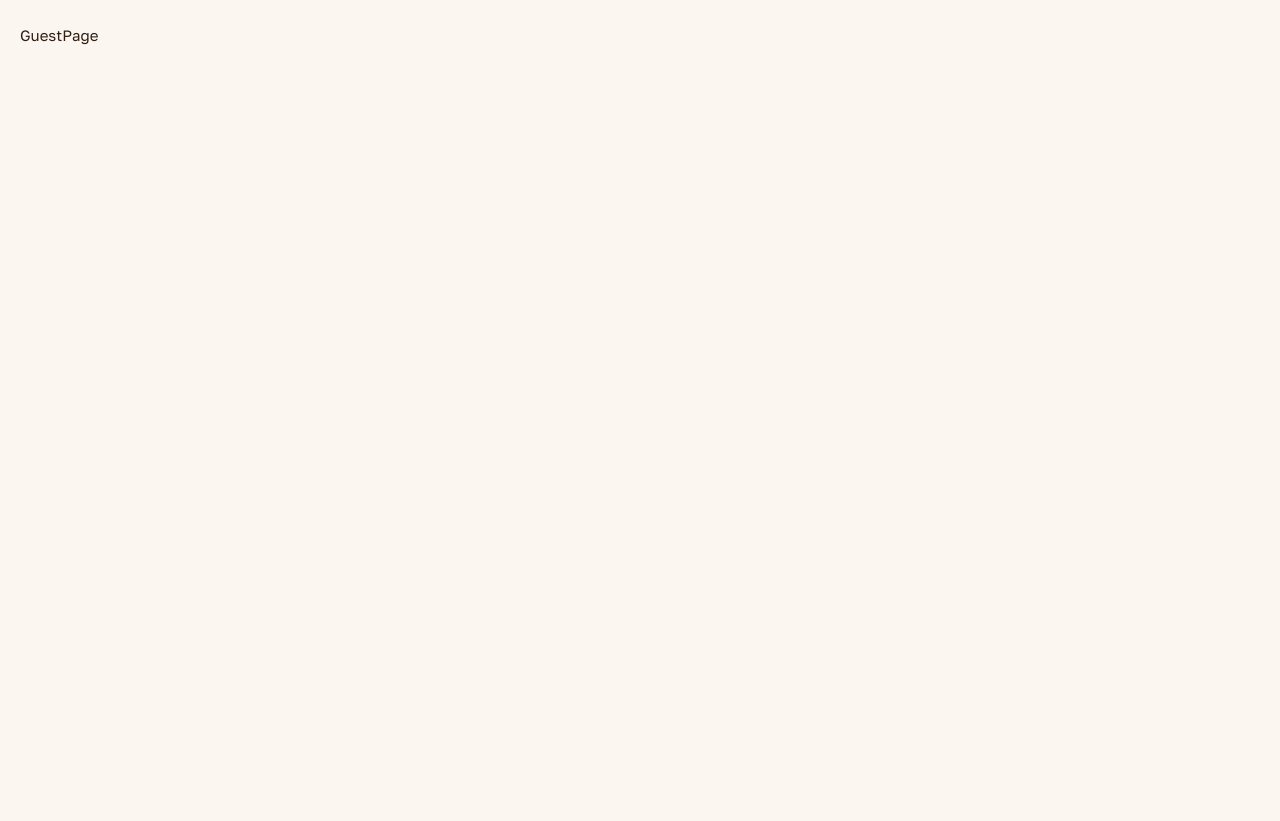
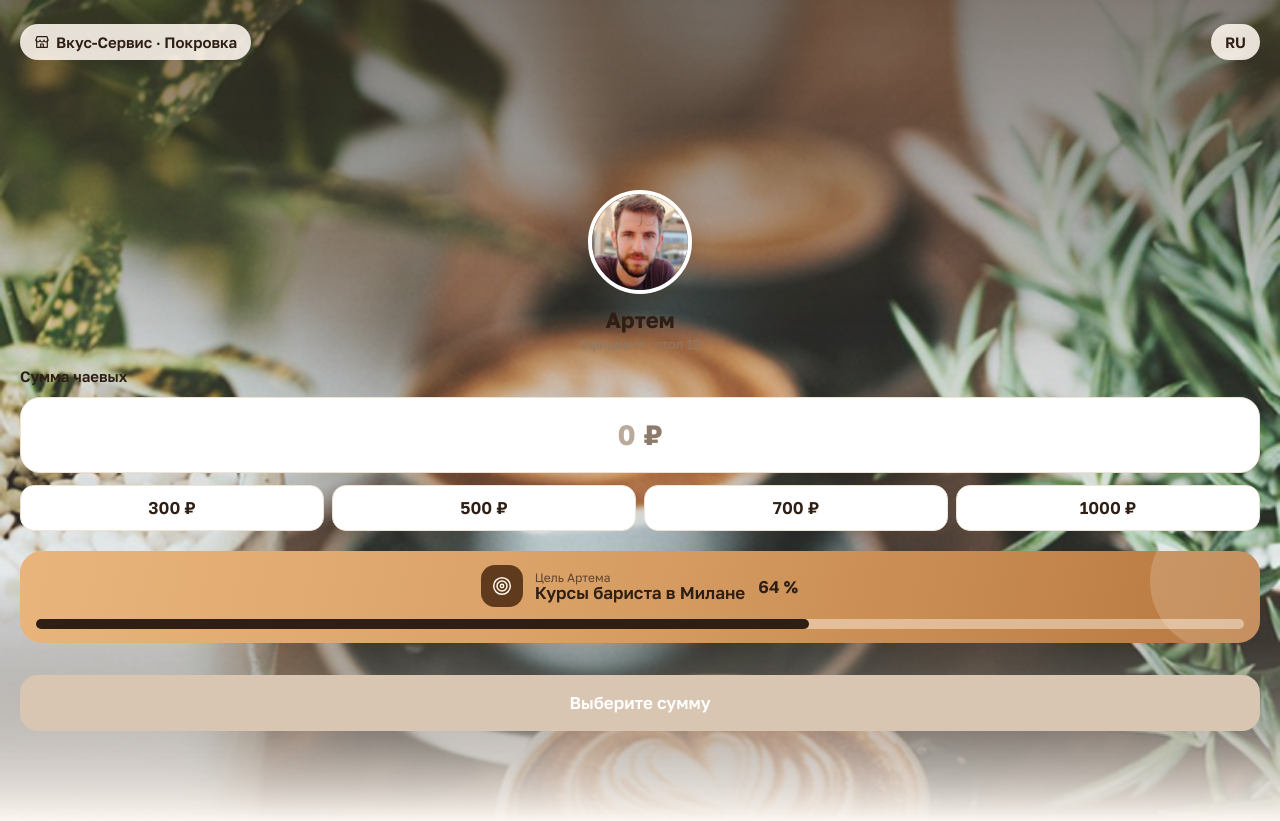
Before and after one commit to olejii/merci-frontend, a React (Vite) app: page /tip/1 in a window 1280 px wide. Before the commit the page ends 800 px from the top, so only its background shows below. Built offline with nearby package versions, Linux system fonts and the light colour scheme.

Commit message:
feat: Button component, WaitersGoal component fix: GuestPage

```diff
--- /dev/null
+++ b/src/assets/icons/index.ts
@@ -0,0 +1,3 @@
+export { default as GoalIcon } from './goal-icon.svg?react';
+export { default as GoalOverlay } from './goal-overlay.svg?react';
+export { default as ShopIcon } from './shop-icon.svg?react';
--- /dev/null
+++ b/src/components/Button/Button.css
@@ -0,0 +1,39 @@
+button.button {
+  width: 100%;
+  height: 56px;
+  background: var(--color-primary);
+  color: #FFF6EC;
+  font: var(--text-h3);
+  border-radius: 18px;
+  display: flex;
+  align-items: center;
+  justify-content: center;
+  cursor: default;
+  border: none;
+  outline: none;
+  padding: 0;
+
+  transition: all 0.3s ease;
+  &:active {
+    scale: .95
+  }
+}
+
+button.button.secondary {
+  background: #F3E7D9;
+  color: #7A4A22;
+}
+
+button.button.outline {
+  background: none;
+  color: #7A4A22;
+}
+
+button.button.disabled {
+  background: #D8C6B2;
+  color: #fff;
+
+  &:active {
+    scale: 1
+  }
+}
--- /dev/null
+++ b/src/components/Button/Button.tsx
@@ -0,0 +1,24 @@
+import React from 'react';
+import './Button.css';
+
+type ButtonProps = {
+  children: React.ReactNode;
+  type?: 'primary' | 'secondary' | 'outline';
+  className?: string;
+  onClick?: () => void;
+  disabled?: boolean;
+};
+
+const Button: React.FC<ButtonProps> = ({ children, type, className, onClick, disabled }) => {
+  const buttonType = type || 'primary';
+  return (
+    <button
+      onClick={!disabled ? onClick : undefined}
+      className={`button ${buttonType} ${className} ${disabled ? 'disabled' : ''}`}
+    >
+      {children}
+    </button>
+  );
+};
+
+export { Button };
--- /dev/null
+++ b/src/components/Button/index.ts
@@ -0,0 +1 @@
+export { Button } from './Button.tsx';
--- /dev/null
+++ b/src/components/WaitersGoal/WaitersGoal.css
@@ -0,0 +1,85 @@
+.waiters-goal {
+    background: linear-gradient(104.73deg, #E9B57C 0%, #D9A066 45%, #B8783F 100%);
+    border-radius: 22px;
+
+    display: flex;
+    flex-direction: column;
+    justify-content: center;
+    align-items: center;
+    gap: 12px;
+
+    padding: 14px 16px;
+    position: relative;
+    z-index: 1;
+    overflow: hidden;
+}
+
+.goal-overlay {
+    position: absolute;
+    right: 0;
+    z-index: 0;
+}
+
+.goal-info {
+    z-index: 2;
+    display: flex;
+    gap: 12px;
+    align-items: center;
+
+    & > * {
+        flex-shrink: 0;
+    }
+}
+
+.goal-icon {
+    background: rgba(78, 44, 18, 0.88);
+    border-radius: 14px;
+    width: 42px;
+    height: 42px;
+    display: flex;
+    justify-content: center;
+    align-items: center;
+}
+
+.goal-body {
+    display: flex;
+    flex-direction: column;
+    justify-content: center;
+    align-items: start;
+}
+
+.goal-body__name {
+    font-size: 12px;
+    line-height: 13px;
+    font-weight: 400;
+    color: rgba(46, 30, 20, 0.7)
+}
+
+.goal-body__goal, .goal-percentage {
+    font-size: 17px;
+    line-height: 18px;
+    font-weight: 600;
+    color: rgba(46, 30, 20, 1)
+}
+
+.goal-percentage {
+   line-height: normal !important;
+    width: 42px;
+    height: 42px;
+    display: flex;
+    justify-content: center;
+    align-items: center;
+}
+
+.progress {
+    height: 10px;
+    width: 100%;
+    background: rgba(255, 246, 236, 0.45);
+    border-radius: 9px;
+}
+
+.progress-bar {
+    background: #2E1E14;
+    height: 10px;
+    border-radius: 9px;
+}
--- /dev/null
+++ b/src/components/WaitersGoal/WaitersGoal.tsx
@@ -0,0 +1,33 @@
+import './WaitersGoal.css';
+import { GoalIcon, GoalOverlay } from 'src/assets/icons';
+
+type WaitersGoalProps = {
+  name: string;
+  goal: string;
+  sum: number;
+  need: number;
+  expanded: boolean;
+};
+
+const WaitersGoal = ({ name, goal, sum, expanded, need }: WaitersGoalProps) => {
+  return (
+    <div className={`waiters-goal ${expanded ? 'expanded' : ''}`}>
+      <GoalOverlay className={'goal-overlay'} />
+      <div className={'goal-info'}>
+        <div className={'goal-icon'}>
+          <GoalIcon />
+        </div>
+        <div className={'goal-body'}>
+          <span className={'goal-body__name'}>Цель {name}</span>
+          <span className={'goal-body__goal'}>{goal}</span>
+        </div>
+        <div className={'goal-percentage'}>{(sum / need) * 100} %</div>
+      </div>
+      <div className={'progress'}>
+        <div className={'progress-bar'} style={{ width: `calc(${(sum / need) * 100}%)` }} />
+      </div>
+    </div>
+  );
+};
+
+export default WaitersGoal;
--- /dev/null
+++ b/src/components/WaitersGoal/index.ts
@@ -0,0 +1 @@
+export { default as WaitersGoal } from './WaitersGoal';
--- /dev/null
+++ b/src/components/index.ts
@@ -0,0 +1,2 @@
+export * from './Button';
+export * from './WaitersGoal';
--- /dev/null
+++ b/src/pages/guest/GuestPage.css
@@ -0,0 +1,157 @@
+.background-img {
+    margin: 0;
+    padding: 0;
+    position: absolute;
+    top: 0;
+    left: 0;
+    width: 100%;
+    object-fit: cover;
+    z-index: -1;
+}
+
+.guest-header {
+    display: flex;
+    justify-content: space-between;
+    align-items: center;
+}
+
+.guest-title {
+    display: flex;
+    align-items: center;
+    justify-content: center;
+    gap: 6px;
+
+    height: 36px;
+    border-radius: 999px;
+
+    background: rgba(255, 248, 240, 0.88);
+    color: var(--text-color);
+    font: var(--text-body);
+    font-weight: 600;
+
+    padding: 0 14px;
+}
+
+.waiter-info {
+    display: flex;
+    flex-direction: column;
+    align-items: center;
+    justify-content: center;
+
+    padding: 130px 28px 12px 28px;
+
+    & > img {
+        width: 104px;
+        height: 104px;
+
+        box-shadow: 0 12px 28px -12px rgba(70, 40, 15, 0.5);
+        border: 4px solid #fff;
+        border-radius: 50%;
+
+        margin-bottom: 12px;
+    }
+}
+
+.waiter-info__name {
+    font: var(--text-h2);
+}
+
+.waiter-info__desc {
+    font: var(--text-small);
+    color: #8C7A6B
+}
+
+.tips-header {
+    font: var(--text-body);
+    font-weight: 600
+}
+
+.tips {
+    display: flex;
+    flex-direction: column;
+
+    gap: 10px;
+}
+
+.tips-input-wrapper {
+    display: grid;
+    place-items: center;
+    width: 100%;
+    height: 76px;
+    padding: 0 16px;
+
+    background: #FFFFFF;
+    border: 1px solid #EFE3D5;
+    border-radius: 20px;
+    cursor: text;
+}
+
+.tips-input__value {
+    display: inline-flex;
+    align-items: center;
+    justify-content: center;
+    gap: 8px;
+    max-width: 100%;
+}
+
+.tips-input {
+    min-width: 0;
+    flex: 0 0 auto;
+    width: auto;
+    max-width: 100%;
+    padding: 0;
+    border: 0;
+    outline: none;
+    background: transparent;
+    color: var(--text-color);
+    font: var(--text-h1);
+    text-align: center;
+    caret-color: var(--color-primary);
+}
+
+.tips-input::placeholder {
+    color: #B9AA9C;
+    opacity: 1;
+}
+
+.tips-input__currency {
+    flex: 0 0 auto;
+    color: #8C7A6B;
+    font: var(--text-h1);
+    user-select: none;
+}
+
+.suggested-tips {
+    display: flex;
+    gap: 8px;
+}
+
+.suggested-tips > .tip {
+    height: 46px;
+    width: 100%;
+
+    display: flex;
+    align-items: center;
+    justify-content: center;
+
+    background: #fff;
+    border: 1px solid #EFE3D5;
+    border-radius: 14px;
+
+    margin-top: 2px;
+    margin-bottom: 10px;
+
+    font: var(--text-h3);
+
+    transition: all .3s ease;
+
+    &.selected {
+        background: #7A4A22;
+        color: #FFF6EC;
+        border-color: #7A4A22;
+    }
+}
+
+.pay-button {
+    margin-top: 32px;
+}
--- a/src/pages/guest/GuestPage.tsx
+++ b/src/pages/guest/GuestPage.tsx
@@ -1,7 +1,94 @@
 import { Page } from 'src/components/layouts';
 
+import Background from 'src/assets/Background.png';
+import WaiterImg from 'src/assets/waiter.png';
+
+import './GuestPage.css';
+import { Button, WaitersGoal } from 'src/components';
+import { useState, useRef } from 'react';
+import { ShopIcon } from 'src/assets/icons';
+
 function GuestPage() {
-  return <Page>GuestPage</Page>;
+  const [tipsValue, setTipsValue] = useState<number>(0);
+  const tipsInputRef = useRef<HTMLInputElement>(null);
+  const [expanded, setExpanded] = useState<boolean>(false);
+
+  const suggested_tips = [300, 500, 700, 1000];
+
+  return (
+    <Page>
+      <div>
+        <img alt={''} src={Background} className={'background-img'} />
+      </div>
+
+      <div className={'guest-header'}>
+        <div className={'guest-title'}>
+          <ShopIcon /> Вкус-Сервис · Покровка
+        </div>
+
+        <div className={'guest-title'}>RU</div>
+      </div>
+
+      <div className={'waiter-info'}>
+        <img src={WaiterImg} alt={''} />
+        <div className={'waiter-info__name'}>Артем</div>
+        <div className={'waiter-info__desc'}>Официант · стол 12</div>
+      </div>
+
+      <div className={'tips'}>
+        <div className={'tips-header'}>Сумма чаевых</div>
+        <div className="tips-input-wrapper" onClick={() => tipsInputRef.current?.focus()}>
+          <div className="tips-input__value">
+            <input
+              className="tips-input"
+              type="text"
+              inputMode="numeric"
+              placeholder="0"
+              value={tipsValue || ''}
+              maxLength={6}
+              style={{ width: `${Math.max(String(tipsValue || '').length, 1)}ch` }}
+              onChange={(event) => {
+                const digits = event.target.value.replace(/\D/g, '');
+                setTipsValue(digits ? Number(digits) : 0);
+              }}
+              onBlur={() => setExpanded(tipsValue > 0)}
+              aria-label="Сумма чаевых в рублях"
+              ref={tipsInputRef}
+            />
+            <span className="tips-input__currency" aria-hidden="true">
+              ₽
+            </span>
+          </div>
+        </div>
+        <div className={'suggested-tips'}>
+          {suggested_tips.map((el, index) => {
+            return (
+              <div
+                className={`tip ${tipsValue === el ? 'selected' : ''}`}
+                key={index}
+                onClick={() => setTipsValue(el)}
+              >
+                {el} ₽
+              </div>
+            );
+          })}
+        </div>
+
+        <WaitersGoal
+          goal={'Курсы бариста в Милане'}
+          name={'Артема'}
+          need={50000}
+          sum={32000}
+          expanded={expanded}
+        />
+      </div>
+      <div className={'pay-button'}>
+        <Button disabled={!tipsValue}>{tipsValue ? 'Оплатить' : 'Выберите сумму'}</Button>
+      </div>
+
+      {expanded ? <>expanded</> : null}
+    </Page>
+  );
 }
 
 export default GuestPage;
```
